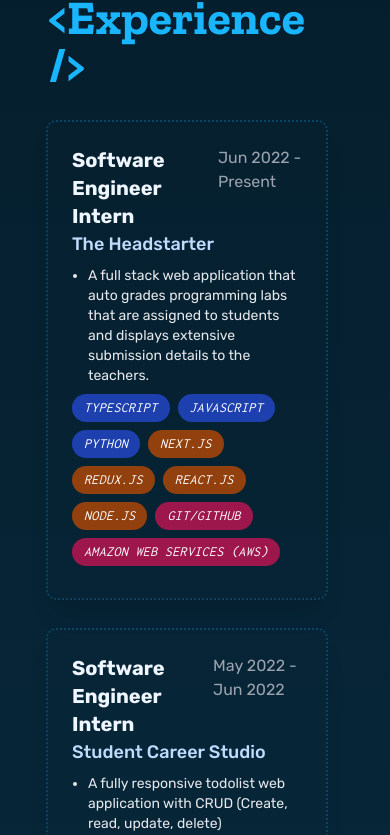
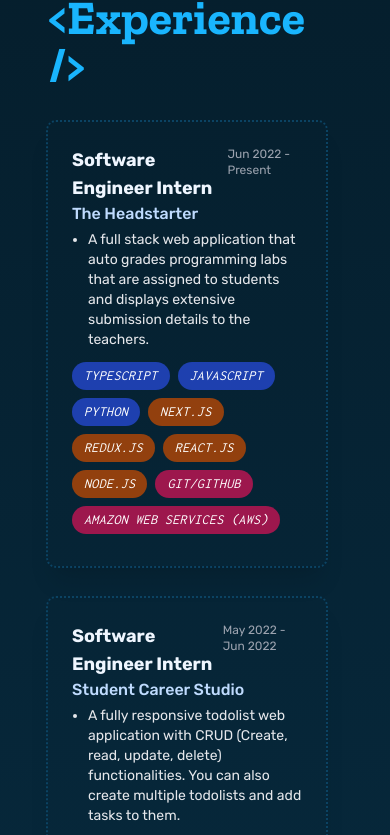
Before and after one commit to SavarJ/jainsavar.com, a React (Create React App) app: page / in a window 390 px wide. Shown: the part 3133-3968 px from the top of the page. Built offline with nearby package versions, Linux system fonts and the light colour scheme.

Commit message:
Update font size on mobile devices

```diff
--- a/src/components/sections/Experience/OtherComponents.tsx
+++ b/src/components/sections/Experience/OtherComponents.tsx
@@ -18,8 +18,8 @@
   return (
     <>
       <div className="flex justify-between">
-        <h3 className="font-bold text-xl text-blue-50">{experience.title}</h3>
-        <h2>
+        <h3 className="font-bold text-lg md:text-xl text-blue-50">{experience.title}</h3>
+        <h2 className="text-xs md:text-base">
           {experience.startDate.toLocaleDateString("en-US", {
             year: "numeric",
             month: "short",
@@ -34,11 +34,11 @@
         </h2>
       </div>
       <div>
-        <h3 className="font-medium text-lg text-blue-200">{experience.company}</h3>
+        <h3 className="font-medium md:text-lg text-blue-200">{experience.company}</h3>
       </div>
-      <ul className="list-disc">
+      <ul className="list-disc mb-2">
         {experience.description.map((line) => (
-          <li className="text-gray-200 ml-4 py-2 text-sm">{line}</li>
+          <li className="text-gray-200 ml-4 py-1 text-sm">{line}</li>
         ))}
       </ul>
     </>
```
